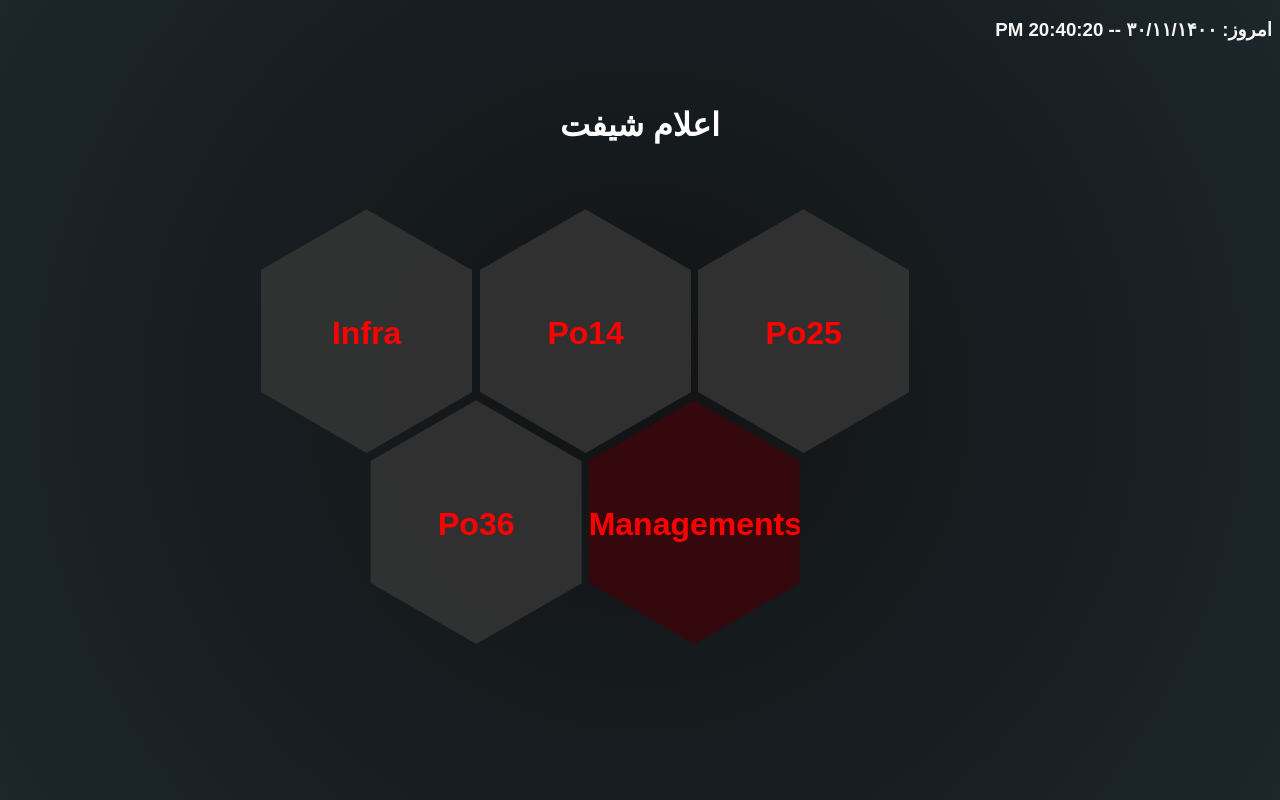
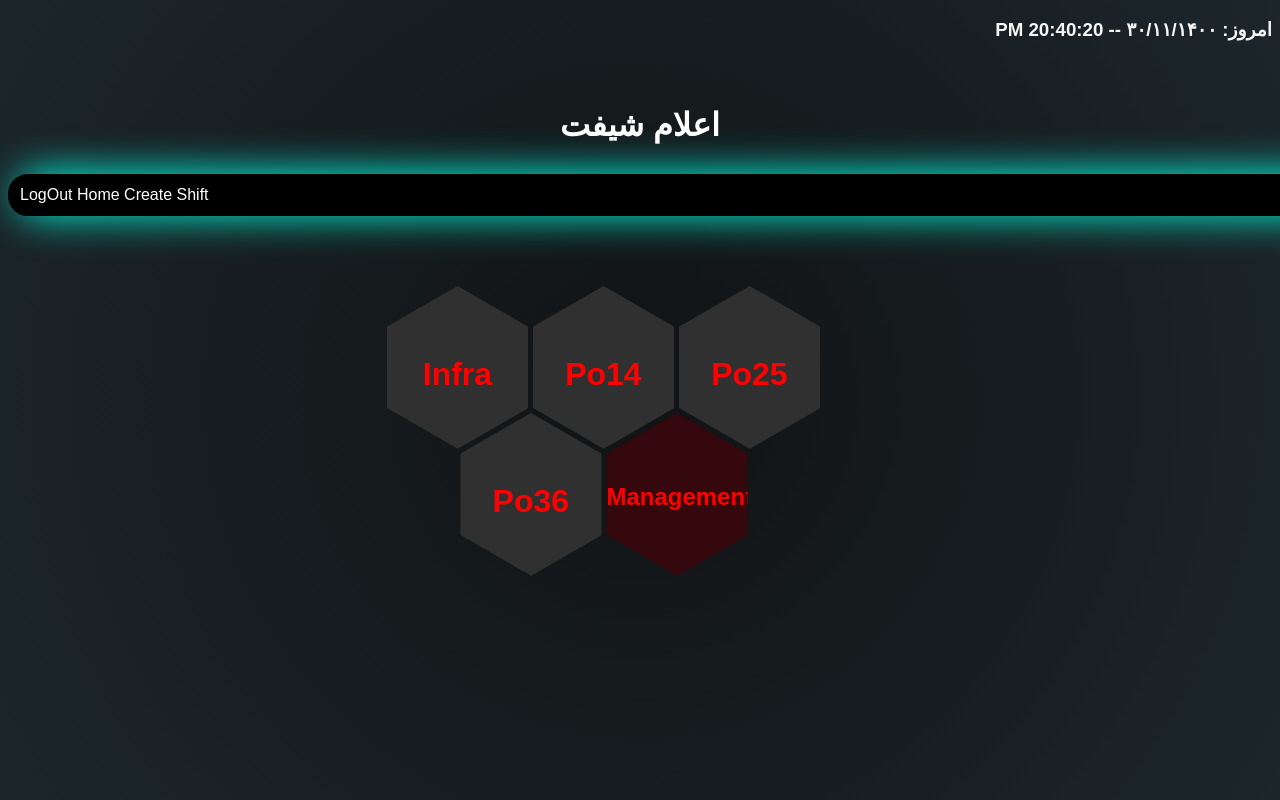
Before and after one commit to daghlani/WhoIsShift, a Django app: page / in a window 1280 px wide; the page is wider, and only the part inside the window is pictured. Run offline with Django 3.2, Linux system fonts and the light colour scheme; a user stored in the database is signed in; data comes from the database, SQL or seed files in the repository; both versions use the stored data as it was after the commit; some web fonts are replaced.

Commit message:
handle permitions, some improvments of css and ui and so on

```diff
--- a/back/models.py
+++ b/back/models.py
@@ -25,6 +25,7 @@ class ShiftGroup(models.Model):
     class Meta:
         permissions = (
             ("can_see_management", "can_see_management"),
+            ("can_add_shift_on_page", "can_add_shift_on_page"),
         )
 
     def __str__(self):
--- a/back/views.py
+++ b/back/views.py
@@ -146,72 +146,90 @@ def file_add(request):
 def create_shift(request):
     context = glob_context()
     if request.method == 'POST':
-        form = ShiftForm(request.POST)
-        if form.is_valid():
-            selected_month = form.cleaned_data['j_month_num']
-            selected_year = form.cleaned_data['j_year_num']
-            selected_uncommon_holiday = form.cleaned_data['uncommon_holiday']
-            selected_group = form.cleaned_data['group']
-            previous_month = get_previous_month(selected_year, selected_month)
-            if Shift.objects.filter(group=selected_group).exists():
-                if not Shift.objects.filter(group=selected_group, j_month_num=previous_month[1],
-                                            j_year_num=previous_month[0]).exists():
-                    printer('Selected date ({}-{}) is incorrect. there isn\'t previous month of your choice.'.format(
-                        selected_year, selected_month))
+        try:
+            form = ShiftForm(request.POST)
+            if form.is_valid():
+                selected_month = form.cleaned_data['j_month_num']
+                selected_year = form.cleaned_data['j_year_num']
+                selected_uncommon_holiday = form.cleaned_data['uncommon_holiday']
+                # selected_group = form.cleaned_data['group']
+                selected_group = ShiftGroup.objects.get(owner__username=request.user)
+                print(type(selected_group))
+                previous_month = get_previous_month(selected_year, selected_month)
+                if Shift.objects.filter(group=selected_group).exists():
+                    print(1)
+                    if not Shift.objects.filter(group=selected_group, j_month_num=previous_month[1],
+                                                j_year_num=previous_month[0]).exists():
+                        print(2)
+                        printer(
+                            'Selected date ({}-{}) is incorrect. there isn\'t previous month of your choice.'.format(
+                                selected_year, selected_month))
+                        return redirect('/')
+                if Shift.objects.filter(group=selected_group, j_month_num=selected_month,j_year_num=selected_year).exists():
+                    print(3)
+                    printer('duplicate shift!!!!!!')
                     return redirect('/')
+                print('111111')
+                form_obj = form.save(commit=False)
+                # form_obj.people_list = Profile.objects.filter(group=selected_group).values_list('user__username')
+                form_obj.people_list = ','.join(
+                    list(Profile.objects.filter(group=selected_group, in_shift=True).values_list('user__username',
+                                                                                                 flat=True)))
+                list_of_days = return_day_names(selected_year, selected_month)
+                form_obj.days_name = ','.join(list_of_days)
+                form_obj.days_count = len(list_of_days)
+                form_obj.group = selected_group
+                form_obj.save()
+                ################################################################################################
+                days_list = form_obj.days_name.split(',')
+                normal_limit_count = selected_group.normal_req
+                tuesday_limit_count = selected_group.tuesday_req
+                thursday_limit_count = selected_group.thursday_req
+                friday_limit_count = selected_group.friday_req
+                uncommon_holiday_limit_count = selected_group.uncommon_holiday_req
+                shift_count_limit_count = selected_group.shift_count_limit
 
-            if Shift.objects.filter(group=selected_group, j_month_num=selected_month,
-                                    j_year_num=selected_year).exists():
-                printer('duplicate shift!!!!!!')
+                Profile.objects.filter(group=form_obj.group).update(shift_count=0)
+
+                update_special_day_backup(selected_group, Tuesday)
+                update_special_day_backup(selected_group, Thursday)
+                update_special_day_backup(selected_group, Friday)
+
+                for ind, i in enumerate(days_list):
+                    group_tuesday_list = get_special_list(Tuesday, selected_group, form_obj)
+                    special_day_cal_(ind, i, 'Tuesday', tuesday_limit_count, shift_count_limit_count,
+                                     group_tuesday_list,
+                                     form_obj, u_holiday_days=selected_uncommon_holiday,
+                                     u_holiday=uncommon_holiday_limit_count)
+                    group_thursday_list = get_special_list(Thursday, selected_group, form_obj)
+                    special_day_cal_(ind, i, 'Thursday', thursday_limit_count, shift_count_limit_count,
+                                     group_thursday_list,
+                                     form_obj, u_holiday_days=selected_uncommon_holiday,
+                                     u_holiday=uncommon_holiday_limit_count)
+                    group_friday_list = get_special_list(Friday, selected_group, form_obj)
+                    special_day_cal_(ind, i, 'Friday', friday_limit_count, shift_count_limit_count, group_friday_list,
+                                     form_obj)
+                    normal_day_cal_(ind, i, normal_limit_count, shift_count_limit_count, form_obj,
+                                    u_holiday_days=selected_uncommon_holiday, u_holiday=uncommon_holiday_limit_count)
+                # for ind,i in enumerate(days_list):
+                # normal_day_cal_(ind, i, 3, form_obj)
+                all_days_of_month = ShiftDay.objects.filter(group=form_obj.group, j_month_num=selected_month,
+                                                            j_year_num=selected_year)
+                for day in all_days_of_month:
+                    persian_list = []
+                    for pr in day.night_people_list.split(','):
+                        persian_list.append(Profile.objects.get(user__username=pr).last_name)
+                    day.night_pr_people_list = ','.join(persian_list)
+                    day.save()
+                ################################################################################################
                 return redirect('/')
-            form_obj = form.save(commit=False)
-            # form_obj.people_list = Profile.objects.filter(group=selected_group).values_list('user__username')
-            form_obj.people_list = ','.join(
-                list(Profile.objects.filter(group=selected_group, in_shift=True).values_list('user__username',
-                                                                                             flat=True)))
-            list_of_days = return_day_names(selected_year, selected_month)
-            form_obj.days_name = ','.join(list_of_days)
-            form_obj.days_count = len(list_of_days)
-            form_obj.save()
-            ################################################################################################
-            days_list = form_obj.days_name.split(',')
-            normal_limit_count = selected_group.normal_req
-            tuesday_limit_count = selected_group.tuesday_req
-            thursday_limit_count = selected_group.thursday_req
-            friday_limit_count = selected_group.friday_req
-            uncommon_holiday_limit_count = selected_group.uncommon_holiday_req
-            shift_count_limit_count = selected_group.shift_count_limit
-
-            Profile.objects.filter(group=form_obj.group).update(shift_count=0)
-
-            update_special_day_backup(selected_group, Tuesday)
-            update_special_day_backup(selected_group, Thursday)
-            update_special_day_backup(selected_group, Friday)
-
-            for ind, i in enumerate(days_list):
-                group_tuesday_list = get_special_list(Tuesday, selected_group, form_obj)
-                special_day_cal_(ind, i, 'Tuesday', tuesday_limit_count, shift_count_limit_count, group_tuesday_list,
-                                 form_obj,u_holiday_days=selected_uncommon_holiday,u_holiday=uncommon_holiday_limit_count)
-                group_thursday_list = get_special_list(Thursday, selected_group, form_obj)
-                special_day_cal_(ind, i, 'Thursday', thursday_limit_count, shift_count_limit_count, group_thursday_list,
-                                 form_obj,u_holiday_days=selected_uncommon_holiday,u_holiday=uncommon_holiday_limit_count)
-                group_friday_list = get_special_list(Friday, selected_group, form_obj)
-                special_day_cal_(ind, i, 'Friday', friday_limit_count, shift_count_limit_count, group_friday_list,
-                                 form_obj)
-                normal_day_cal_(ind, i, normal_limit_count, shift_count_limit_count, form_obj,
-                                    u_holiday_days=selected_uncommon_holiday,u_holiday=uncommon_holiday_limit_count)
-            # for ind,i in enumerate(days_list):
-            # normal_day_cal_(ind, i, 3, form_obj)
-            all_days_of_month = ShiftDay.objects.filter(group=form_obj.group, j_month_num=selected_month,j_year_num=selected_year)
-            for day in all_days_of_month:
-                persian_list= []
-                for pr in day.night_people_list.split(','):
-                    persian_list.append(Profile.objects.get(user__username=pr).last_name)
-                day.night_pr_people_list = ','.join(persian_list)
-                day.save()
-            ################################################################################################
-            return redirect('/')
+            else:
+                logger.error('form is not valid............')
+        except Exception as err:
+            form = ShiftForm()
+            print(err)
     else:
+        # form = ShiftForm(user=request.user)
         form = ShiftForm()
     texts = dict()
     texts['row'] = KeyValue.row
@@ -255,10 +273,8 @@ def shift(request, grp_name):
         context['texts'] = texts
         context['form'] = form
     except Exception as er:
-        print('aaaaaaaaaaa')
         print(er)
     return render(request, 'back/shift.html', context)
 
-
 # ToDo handle minimum number of shift for any body
 # ToDo handle uncommon holidays of month
--- a/static/css/global.css
+++ b/static/css/global.css
@@ -8,11 +8,15 @@ body {
     background-image: radial-gradient(circle farthest-corner at center, #111314 0%, #1C262B 100%);
 }
 
+.base-head {
+    width: 200px;
+    margin: 65px auto 30px auto;
+}
+
 #head-title {
-    margin: 65px auto 65px auto;
     text-align: center;
+}
 
-}
 #head-link {
     color: white;
     text-decoration: none;
@@ -21,3 +25,28 @@ body {
 .date-picker-form * {
     font-family: 'shabnam', Arial, sans-serif;
 }
+
+.log-in-out a {
+    position: inherit;
+    width: 25px;
+    text-decoration: none;
+    color: white;
+}
+
+/*.log-in-out button {*/
+/*    width: 100px;*/
+/*    height: 30px;*/
+/*    border-radius: 10px;*/
+/*    border: 3px solid #acacac;*/
+/*}*/
+.log-in-out {
+    border: 2px solid black;
+    padding: 10px;
+    border-radius: 20px;
+    background-color: #000000;
+    margin-bottom: 70px;
+    width: 1524px;
+    margin-left: auto;
+    margin-right: auto;
+    box-shadow: 10px -1px 40px #00ffe3;
+}
--- a/static/css/hexagon-el.css
+++ b/static/css/hexagon-el.css
@@ -1,8 +1,9 @@
 
 #grid {
     position: relative;
-	margin: 0 auto; padding: 0;
-	width: 60%;
+    margin: 0 auto;
+    padding: 0;
+    width: 40%;
 }
 
 .clear:after {
@@ -23,14 +24,29 @@
 	list-style-type: none;
 }
 
+/*#grid li {*/
+/*    position: relative;*/
+/*    float: left;*/
+/*    padding: 0 0 19.167601% 0;*/
+/*    width: 16.857143%;*/
+/*    overflow: hidden;*/
+/*    visibility: hidden;*/
+/*    transform: rotate(-60deg) skewY(30deg);*/
+/*    !* 	background: #fd005f; *!*/
+/*    list-style-type: none;*/
+/*}*/
+
+
 #grid li * {
     visibility: visible;
 }
 
 #grid li .hexagon {
     position: absolute;
-	top: 0; left: 0;
-	width: 100%; height: 100%;
+    top: 0;
+    left: 0;
+    width: 100%;
+    height: 100%;
     background: #343434e6;
     transform: skewY(-30deg) rotate(60deg);
     overflow: hidden;
@@ -39,14 +55,21 @@
 #grid li:nth-child(3n+2) {
     margin: 0 1%;
 }
+
 #grid li:nth-child(6n+4), #grid li:nth-child(6n+5), #grid li:nth-child(6n+6) {
     margin-top: -6.9285714285%;
     margin-bottom: -6.9285714285%;
     transform: translateX(50%) rotate(-60deg) skewY(30deg);
 }
+
 #grid li:nth-child(6n+4) {
 	margin-left: 0.5%;
 }
+
+/*#grid li:nth-child(6n+4) {*/
+/*    margin-left: -52.2%;*/
+/*    margin-top: 15.3%;*/
+/*}*/
 
 /*########################################################## Costume CSS*/
 .hexagon-link {
--- a/static/css/loading.css
+++ b/static/css/loading.css
@@ -10,6 +10,7 @@ html {
     height: 64px;
     border-radius: 50%;
     perspective: 800px;
+    z-index: +1;
 }
 
 .inner {
@@ -67,3 +68,14 @@ html {
         transform: rotateX(35deg) rotateY(55deg) rotateZ(360deg);
     }
 }
+
+#wait p {
+    position: absolute;
+    top: calc(50% - -32px);
+    left: calc(50% - 61px);
+    width: 126px;
+    /* height: 64px; */
+    /* border-radius: 50%; */
+    /* perspective: 800px; */
+    z-index: +1;
+}
--- a/templates/home/index.html
+++ b/templates/home/index.html
@@ -13,7 +13,8 @@
         {% if perms.back.can_see_management %}
             <li>
                 <a class="hexagon-link" href="/admin">
-                    <div class="hexagon" style="background: #38070ce6;"><h1 style="margin: 50% auto; text-align: center">Managements</h1></div>
+                    <div class="hexagon" style="background: #38070ce6;"><h1
+                            style="margin: 50% auto; text-align: center; font-size: 1.5em">Managements</h1></div>
                 </a>
             </li>
         {% endif %}
--- a/templates/layouts/base.html
+++ b/templates/layouts/base.html
@@ -2,29 +2,49 @@
         "http://www.w3.org/TR/html4/loose.dtd">
 {% load static %}
 {% include 'layouts/time.html' %}
-<link rel="icon"href="{% static 'favicon.ico' %}">
 {% load custom_tags %}
+{% url 'login' as login_url %}
 
+
+<link rel="icon" href="{% static 'favicon.ico' %}">
 <h3 dir="rtl">{{ j_date_t }}: {% current_date_persian %} -- <span id='ct5'></span></h3>
+
 
 <div id="wait" dir="rtl">
     {% include 'layouts/loading.html' %}
     <p>{{ loading_title }}</p>
 </div>
+
+
 <head>
     <title>{% block title %}SK{% endblock %}</title>
     <link rel="stylesheet" href="{% static 'css/loading.css' %}?{% now 'u' %}">
     <link rel="stylesheet" href="{% static 'css/global.css' %}?{% now 'u' %}">
     {% block style %}{% endblock style %}
 </head>
+
 <body>
     <div class="base-head">
         <a id="head-link" href="{% url 'home' %}"><h1 id="head-title">اعلام شیفت</h1></a>
     </div>
+    {% if request.path != login_url %}
+            <div class="log-in-out">
+            {% if user.is_authenticated %}
+                <a href={% url 'logout' %}>LogOut</a>
+                <a href={% url 'home' %}>Home</a>
+                {% if perms.back.can_add_shift_on_page %}
+                    <a href="{% url 'shift_create' %}">Create Shift</a>
+                {% endif %}
+{#                <a href="/accounts/logout">LogOut</a>#}
+{#                <a href="/accounts/logout">LogOut</a>#}
+            {% else %}
+                <a href="{% url 'login' %}">LogIn</a>
+            {% endif %}
+        </div>
+    {% endif %}
     <div id="base-div">
         {% block content %}{% endblock content %}
         {% block javascripts %}{% endblock javascripts %}
         <script src="{% static 'js/HideLoading.js' %}"></script>
     </div>
 </body>
-</html>
```
Also changed, not shown: back/admin.py (+31 -7 lines), back/forms.py (+16 -3 lines), templates/back/shift.html (+6 -2 lines), back/migrations/0011_alter_shiftgroup_options.py (added), back/migrations/0012_alter_profile_user.py (added), back/migrations/0013_alter_profile_user.py (added), back/migrations/0014_alter_shiftgroup_options.py (added), db.sqlite3. Lines whose indentation alone changed are shown as unchanged.
